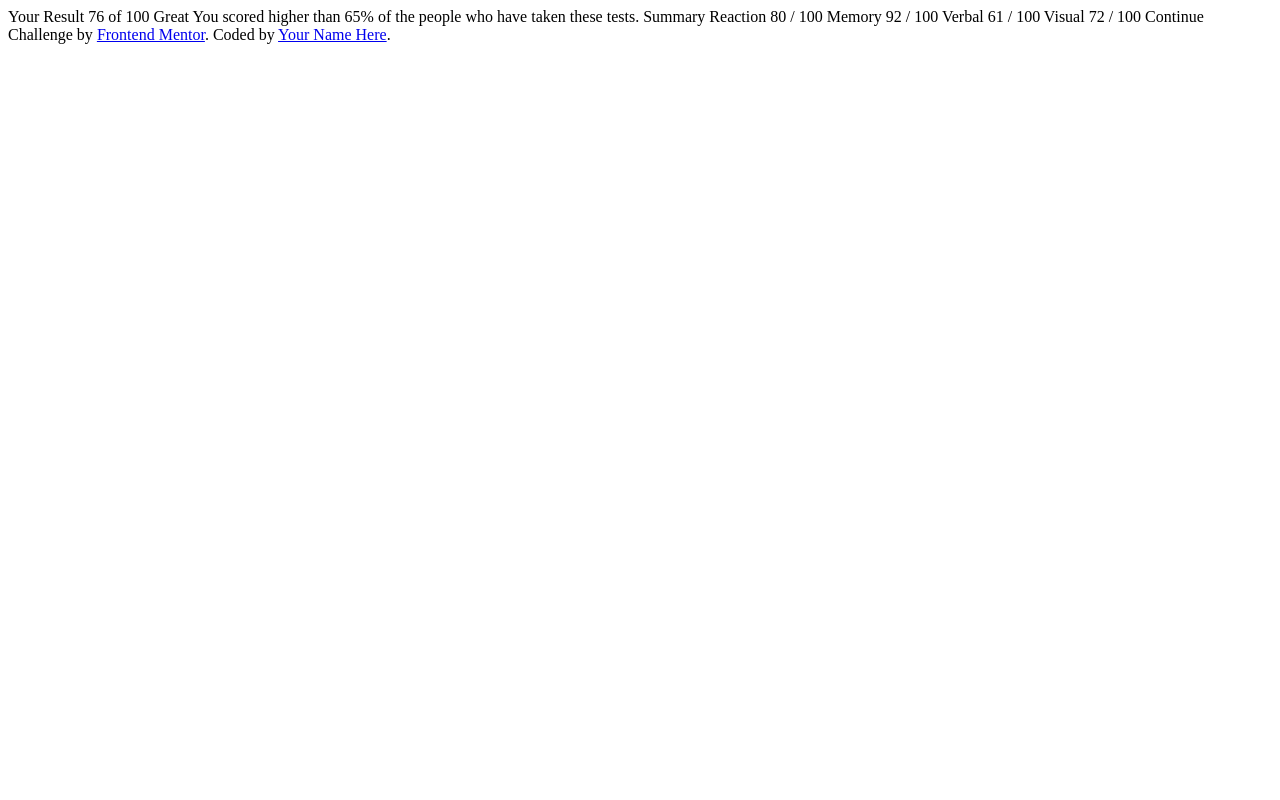
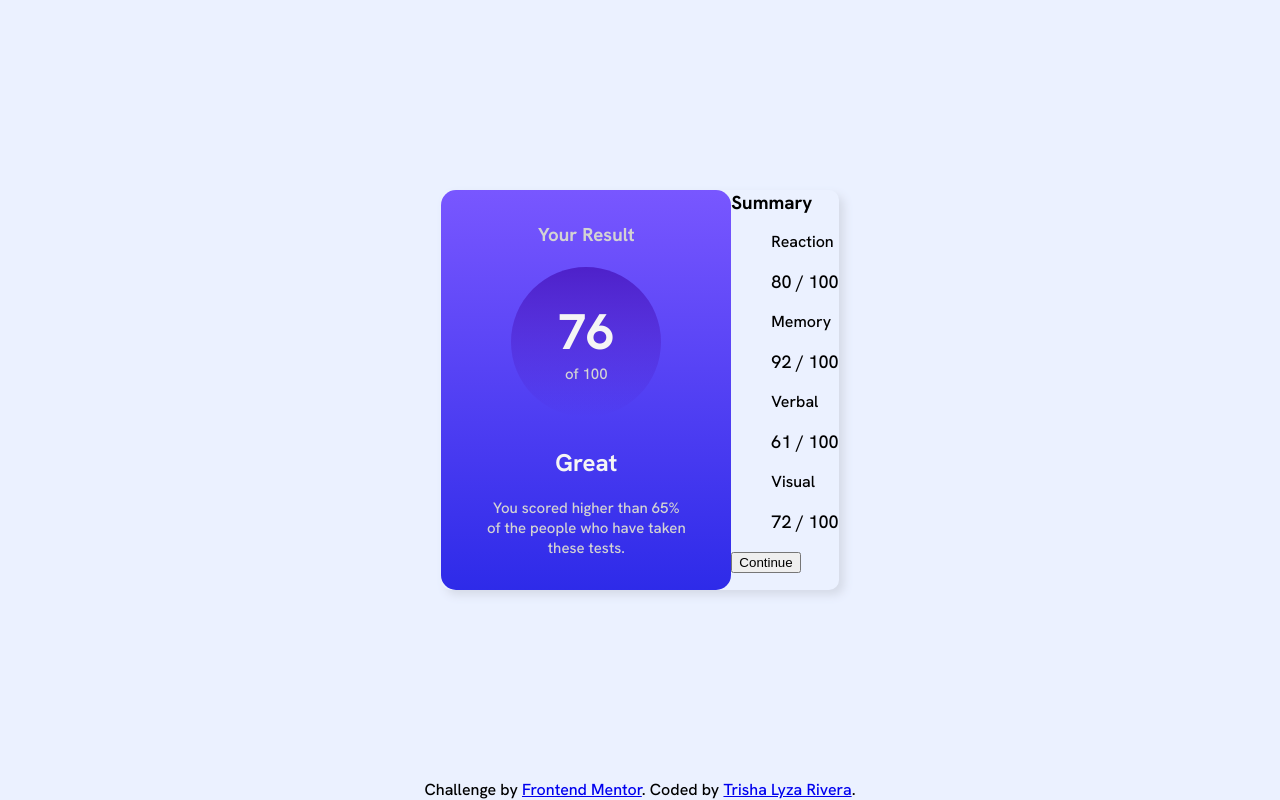
Before and after one commit to AlixiaDae/results-summary-component-main, a plain HTML site: page index.html in a window 1280 px wide. Drawn offline with Linux system fonts and the light colour scheme.

Commit message:
Finish result box css

```diff
--- a/index.html
+++ b/index.html
@@ -5,38 +5,52 @@
   <meta name="viewport" content="width=device-width, initial-scale=1.0"> <!-- displays site properly based on user's device -->
 
   <link rel="icon" type="image/png" sizes="32x32" href="./assets/images/favicon-32x32.png">
+  <link rel="stylesheet" href="./style.css">
+  <link rel="preconnect" href="https://fonts.googleapis.com">
+  <link rel="preconnect" href="https://fonts.gstatic.com" crossorigin>
+  <link href="https://fonts.googleapis.com/css2?family=Hanken+Grotesk:wght@500;700;800&display=swap" rel="stylesheet">
 
   <title>Frontend Mentor | Results summary component</title>
 
 </head>
 <body>
 
-  Your Result
-  76
-  of 100
+<main>
+  <div class="component-card">
+      <div class="result-box">
+        <h3>Your Result</h3>
+        <div class="result">
+          <h2>76</h2>
+          <p>of 100</p>
+        </div>
+        <h2>Great</h2>
+        <p class="result-sentence">You scored higher than 65% of the people who have taken these tests.</p>
+      </div>
 
-  Great
-  You scored higher than 65% of the people who have taken these tests.
-
-  Summary
-
-  Reaction
-  80 / 100
-
-  Memory
-  92 / 100
-
-  Verbal
-  61 / 100
-
-  Visual
-  72 / 100
-
-  Continue
+      <div class="summary-box">
+        <h3>Summary</h3>
+        <ul>
+          <li><span>Reaction</span>
+          <p>80 / 100</p>
+        </li>
+          <li><span>Memory</span>
+          <p>92 / 100</p>
+        </li>
+          <li><span>Verbal</span>
+          <p>61 / 100</p>
+        </li>
+          <li><span>Visual</span>
+            <p>72 / 100</p>
+        </li>
+        </ul>
+        <button>Continue</button>
+      </div>
+  </div>
+</main>
 
   <div class="attribution">
     Challenge by <a href="https://www.frontendmentor.io?ref=challenge" target="_blank">Frontend Mentor</a>.
-    Coded by <a href="#">Your Name Here</a>.
+    Coded by <a href="https://alixiadae.github.io/portfolio/index.html" target="_blank">Trisha Lyza Rivera</a>.
   </div>
 </body>
 </html>
--- a/style.css
+++ b/style.css
@@ -0,0 +1,116 @@
+:root {
+    --lred: hsl(0, 100%, 67%);
+    --oyellow: hsl(39, 100%, 56%);
+    --gteal: hsl(166, 100%, 37%);
+    --cblue: hsl(234, 85%, 45%);
+    --lsblue: hsl(252, 100%, 67%);
+    --lrblue: hsl(241, 81%, 54%);
+    --vblue: hsla(256, 72%, 46%, 1);
+    --pblue: hsla(241, 72%, 46%, 0);
+    --white: hsl(0, 0%, 100%);
+    --paleblue: hsl(221, 100%, 96%);
+    --llavender: hsl(241, 100%, 89%);
+    --dgblue: hsl(224, 30%, 27%);
+    --mainFont: 'Hanken Grotesk', sans-serif;
+}
+
+html {
+    box-sizing: border-box;
+}
+
+*,
+*::before,
+*::after {
+    box-sizing: inherit;
+}
+
+p {
+    font-size: 18px;
+}
+
+body {
+  padding: 0;
+  margin: 0;
+  min-height: 100vh;
+  width: 100%;
+  display: flex;
+  flex-direction: column;
+  align-items: center;
+  background-color: var(--paleblue);
+  font-family: var(--mainFont);
+}
+
+h1, h2, h3 {
+  margin: 0;
+}
+
+ul {
+  list-style-type: none;
+}
+
+main {
+    display: flex;
+    justify-content: center;
+    align-items: center;
+    flex-grow: 1;
+}
+
+.component-card {
+    display: flex;
+    height: 100%;
+    border-radius: 10px;
+    box-shadow: 5px 5px 10px hsl(221, 28%, 87%);
+}
+
+.result-box {
+    background-image: linear-gradient(180deg, var(--lsblue), var(--lrblue));
+    color: whitesmoke;
+    border-radius: 15px;
+    padding: 2rem;
+    text-align: center;
+    width: 290px;
+    display: flex;
+    flex-direction: column;
+    align-items: center;
+    gap: 20px;
+}
+
+.result-box h3 {
+    color: lightgray;
+}
+
+.result {
+    background-image: linear-gradient(180deg, var(--vblue), var(--pblue));
+    border-radius: 100px;
+    width: 150px;
+    height: 150px;
+    padding: 25px;
+    display: flex;
+    flex-direction: column;
+    justify-content: center;
+    align-items: center;
+}
+
+.result p,
+.result-box p {
+    margin: 0;
+}
+
+.result-box h2 {
+    margin-top: 10px;
+}
+
+.result h2 {
+    font-size: 50px;
+    margin: 0;
+}
+
+.result p {
+    color: lightgray;
+}
+
+.result-box p {
+    font-size: 15px;
+    width: 200px;
+    color: lightgray;
+}
```
